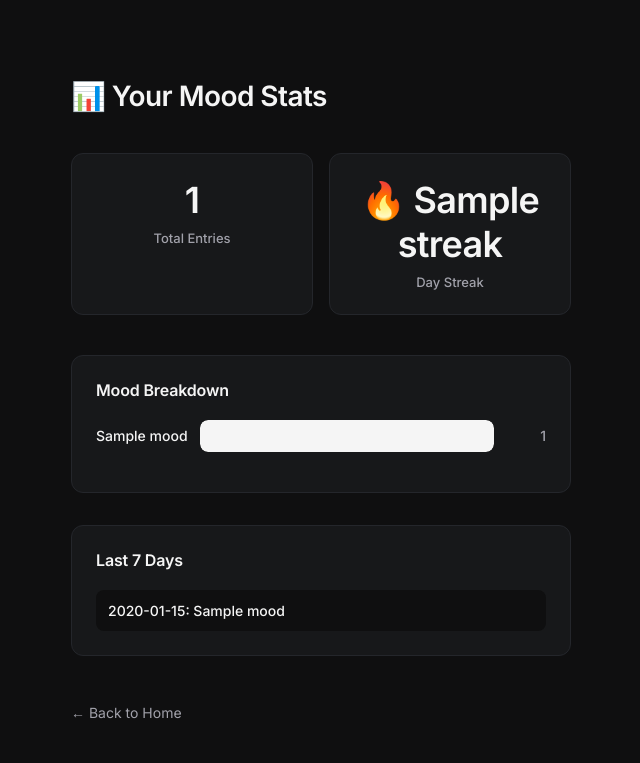
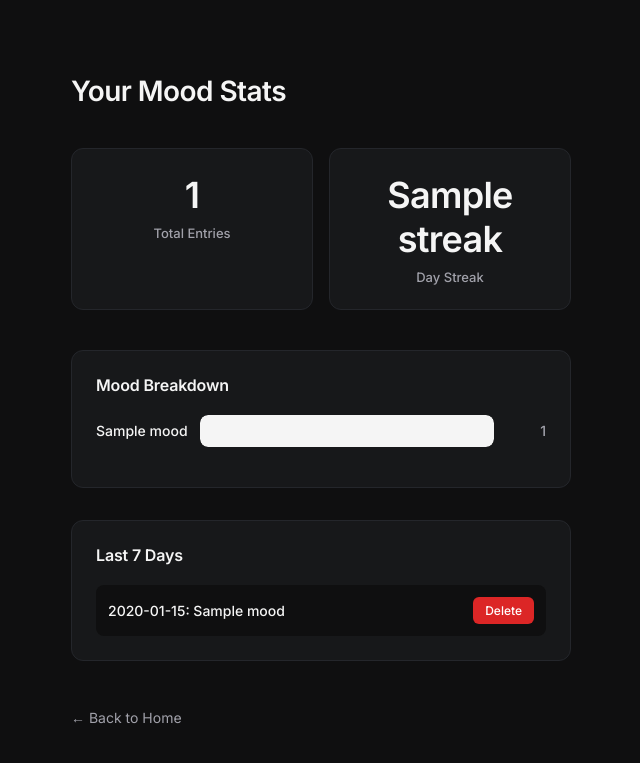
Before and after one commit to aryanscodingden/mood-tracker-flask, a Flask app: template templates/stats.html in a window 1280 px wide. Shown: the top 763 px of the page, without its empty margins (319-959 px from the left). Run offline with Flask 3, Linux system fonts and the light colour scheme; the template is opened without the code that fills it: most values are stand-ins (such as "Sample title", 1, 10 or a date in 2020).

Commit message:
Delete func

```diff
--- a/app.py
+++ b/app.py
@@ -103,6 +103,14 @@ def calendar():
                              first_day_weekday=first_day_weekday,
                              num_days=num_days)
 
+@app.route("/delete/<date>", methods=["POST"])
+def delete(date):
+    init_db()
+    with get_db() as db:
+        db.execute("DELETE FROM moods WHERE date = ?", (date,))
+        db.commit()
+    return redirect('/')
+
 @app.route("/stats")
 def stats():
     init_db()
--- a/static/styles.css
+++ b/static/styles.css
@@ -312,8 +312,61 @@ h2 {
     border-radius: 8px;
     margin-bottom: 8px;
     font-weight: 500;
+    display: flex;
+    justify-content: space-between;
+    align-items: center;
 }
 
 .recent-trend li:last-child {
     margin-bottom: 0;
 }
+
+.calendar-day {
+    position: relative;
+}
+
+.has-mood {
+    cursor: pointer;
+}
+
+.delete-form {
+    position: absolute;
+    top: 0;
+    right: 0;
+    opacity: 0;
+    transition: opacity 0.2s;
+}
+
+.calendar-day:hover .delete-form {
+    opacity: 1;
+}
+
+.delete-btn {
+    background: none;
+    border: none;
+    font-size: 14px;
+    cursor: pointer;
+    padding: 2px;
+    transition: transform 0.2s;
+}
+
+.delete-btn:hover {
+    transform: scale(1.2);
+}
+
+.delete-btn-stats {
+    background: #DC2626;
+    color: #FFFFFF;
+    border: none;
+    padding: 6px 12px;
+    border-radius: 6px;
+    font-size: 12px;
+    font-weight: 500;
+    cursor: pointer;
+    transition: all 0.2s ease;
+    font-family: 'Inter', sans-serif;
+}
+
+.delete-btn-stats:hover {
+    background: #B91C1C;
+}
--- a/templates/home.html
+++ b/templates/home.html
@@ -62,5 +62,7 @@
         <a class="btn" href="/add">+ Add mood</a>
         <a class="btn" href="/stats">View Stats</a>
     </div>
+
+
 </body>
 </html>
--- a/templates/stats.html
+++ b/templates/stats.html
@@ -8,7 +8,7 @@
 </head>
 <body>
     <div class="home-container">
-        <h1>📊 Your Mood Stats</h1>
+        <h1>Your Mood Stats</h1>
 
         <div class="stats-container">
             <div class="stat-card">
@@ -17,7 +17,7 @@
             </div>
 
             <div class="stat-card">
-                <h2>🔥 {{ streak }}</h2>
+                <h2>{{ streak }}</h2>
                 <p>Day Streak</p>
             </div>
         </div>
@@ -39,7 +39,12 @@
         <h2>Last 7 Days</h2>
         <ul>
             {% for date, mood in recent_moods %}
-            <li>{{ date }}: {{ mood }}</li>
+            <li>
+                <span>{{ date }}: {{ mood }}</span>
+                <form method="POST" action="/delete/{{ date }}" style="display: inline;">
+                    <button type="submit" class="delete-btn-stats">Delete</button>
+                </form>
+            </li>
             {% endfor %}
         </ul>
     </div>
```
Also changed, not shown: moods.db.
